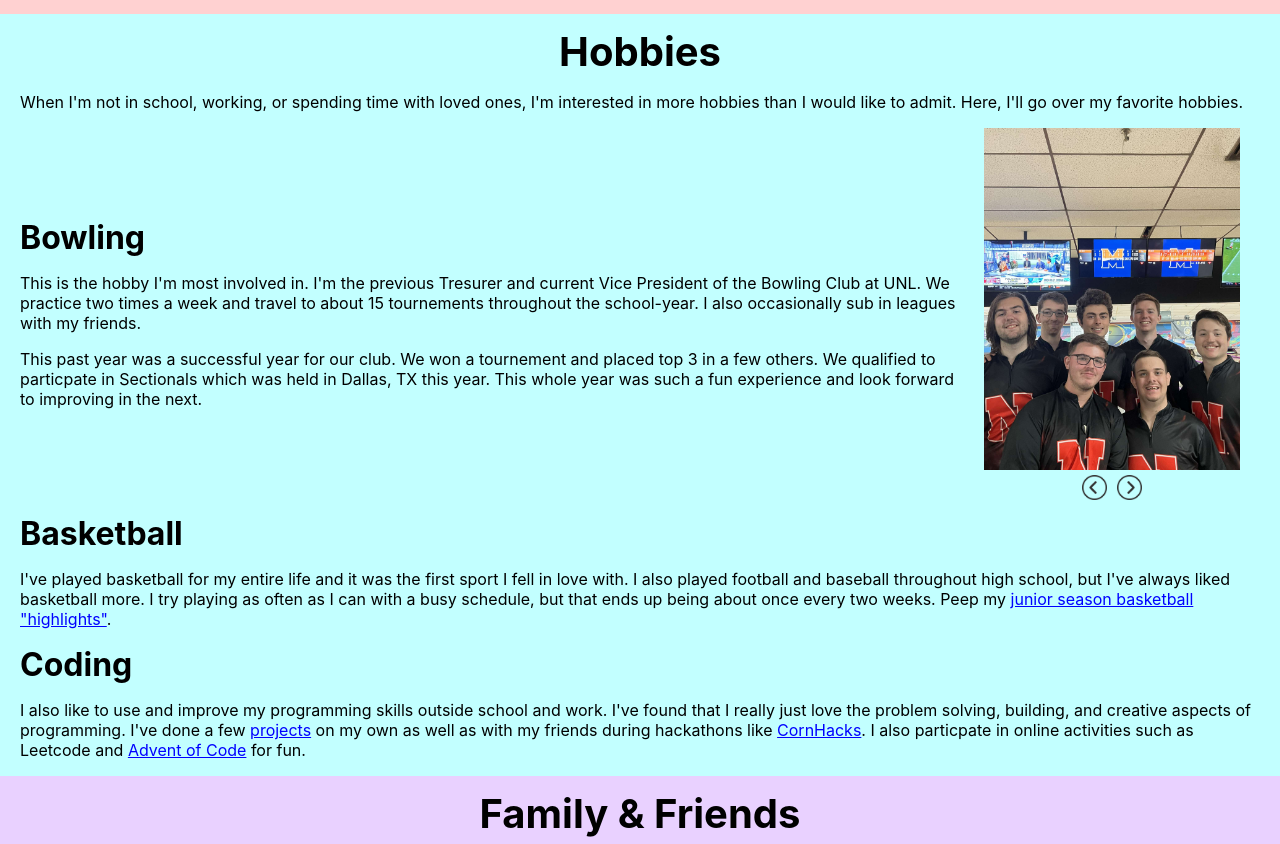
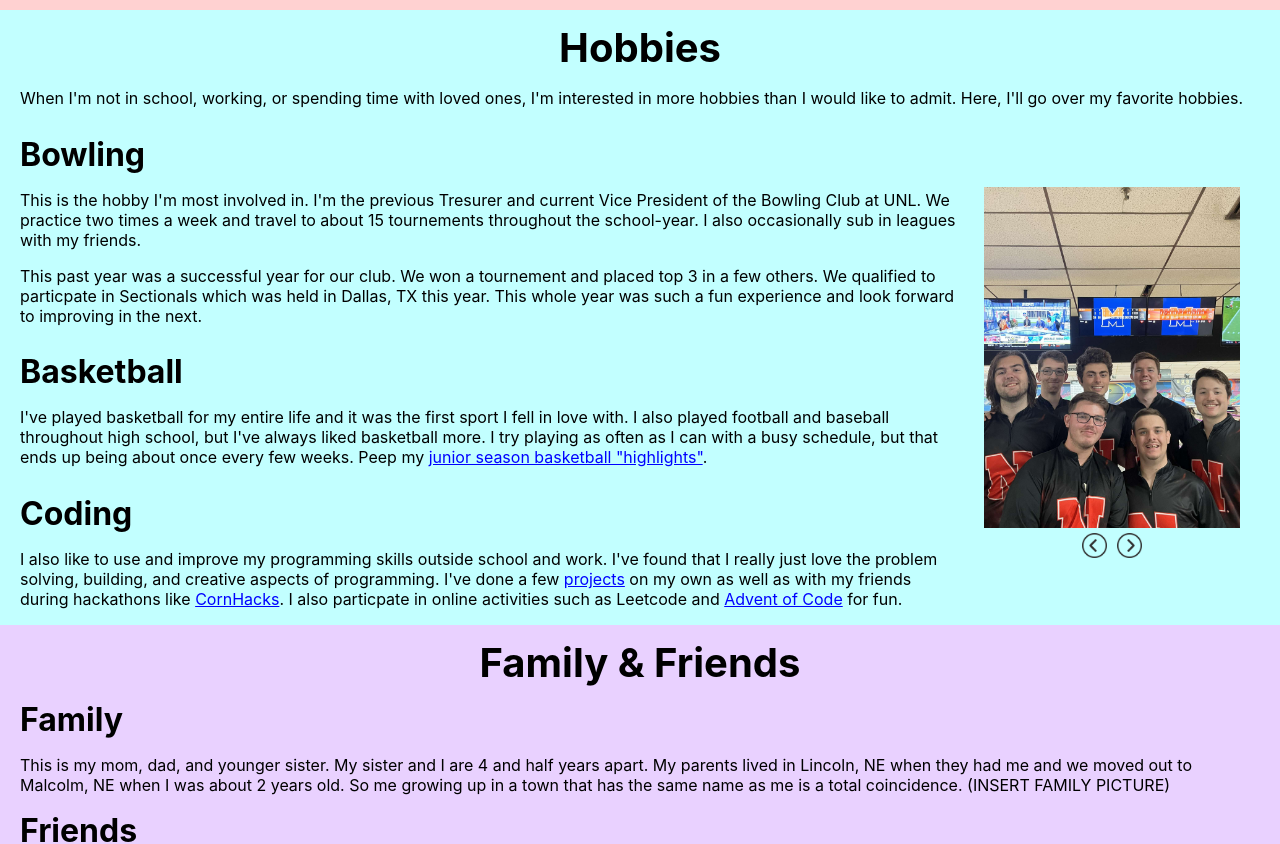
Before and after one commit to msaltzman5/my-website, a React (Create React App) app: page / in a window 1280 px wide. Shown: the part 1347-2191 px from the top of the page. Built offline with nearby package versions, Linux system fonts and the light colour scheme.

Commit message:
more image stuff :D

```diff
--- a/src/Components/Hobbies/Hobbies.css
+++ b/src/Components/Hobbies/Hobbies.css
@@ -6,6 +6,15 @@
 .hobbies-heading {
   font-size: 2.5em;
   text-align: center;
+}
+
+.hobbies-info {
+  display: flex;
+}
+
+.hobbies-info-left {
+  display: flex;
+  flex-direction: column;
 }
 
 .coding-content a {
@@ -29,4 +38,6 @@
 .right-content {
   flex-shrink: 0;
   margin: 0px 20px 0px 20px;
+  display: flex;
+  align-items: center;
 }
--- a/src/Components/Hobbies/Hobbies.js
+++ b/src/Components/Hobbies/Hobbies.js
@@ -15,6 +15,8 @@ function Hobbies() {
           When I'm not in school, working, or spending time with loved ones, I'm interested in more hobbies than I would like to admit.
           Here, I'll go over my favorite hobbies.
         </p>
+        <div className="hobbies-info">
+          <div className="hobbies-info-left">
             <div className="bowling-content">
               <div className="left-content">
                 <h1 className="bowling-heading">Bowling</h1>
@@ -27,16 +29,16 @@ function Hobbies() {
                   Sectionals which was held in Dallas, TX this year. This whole year was such a fun experience and look forward to improving in the next.
                 </p>
               </div>
-          <div className="right-content">
+              {/* <div className="right-content">
             <ImageCarousel images={getImagesFilePath()}/>
-          </div>
+          </div> */}
             </div>
             <div className="basketball-content">
               <h1 className="basketball-heading">Basketball</h1>
               <p>
                 I've played basketball for my entire life and it was the first sport I fell in love with. I also played football and baseball throughout
                 high school, but I've always liked basketball more. I try playing as often as I can with a busy schedule, but that ends up being about once
-            every two weeks. Peep my <a href="http://www.hudl.com/video/3/10453688/60026ec8d21ac70060c786b9" target="_blank" rel="noreferrer">junior season basketball "highlights"</a>.
+                every few weeks. Peep my <a href="http://www.hudl.com/video/3/10453688/60026ec8d21ac70060c786b9" target="_blank" rel="noreferrer">junior season basketball "highlights"</a>.
               </p>
             </div>
             <div className="coding-content">
@@ -49,6 +51,11 @@ function Hobbies() {
                 like <ScrollLink id="cornhacks-link" to="21-vision" smooth={true} duration={1000} offset={-75}>CornHacks</ScrollLink>. I also
                 particpate in online activities such as Leetcode and <a href="https://adventofcode.com/" target="_blank" rel="noreferrer">Advent of Code</a> for fun.
               </p>
+            </div>
+          </div>
+          <div className="right-content">
+            <ImageCarousel images={getImagesFilePath()} />
+          </div>
         </div>
       </div>
       {/* </Box> */}
--- a/src/Components/Home/Home.css
+++ b/src/Components/Home/Home.css
@@ -15,4 +15,6 @@
 .right-about-me {
     flex-shrink: 0; /* Prevents it from shrinking */
     margin-left: 20px; /* Adjust margin as needed */
+    display: flex; /* Use flexbox */
+    align-items: center; /* Center vertically */
 }
--- a/src/Components/ImageCarousel/ImageCarousel.css
+++ b/src/Components/ImageCarousel/ImageCarousel.css
@@ -9,14 +9,21 @@
   height: auto;
 }
 
+.carousel-image:hover {
+  cursor: pointer;
+  filter: brightness(85%);
+}
+
+.loading-text {
+  text-align: center;
+}
+
 .carousel-controls {
   margin-top: 5px;
 }
 
 .carousel-controls img {
   margin: 0 5px;
-  /* padding: 10px 20px; */
-  /* background-color: #007bff; */
   color: white;
   border: none;
   border-radius: 5px;
@@ -25,8 +32,6 @@
   width: 25px;
 }
 
-
-
 .carousel-controls img:hover {
   opacity: 0.4;
 }
--- a/src/Components/ImageCarousel/ImageCarousel.js
+++ b/src/Components/ImageCarousel/ImageCarousel.js
@@ -4,7 +4,6 @@ import React, { useState } from 'react';
 import PropTypes from 'prop-types';
 import leftarrow from '../../Data/Icons/left-arrow-circle.png';
 import rightarrow from '../../Data/Icons/right-arrow-circle.png';
-import loading from '../../Data/Icons/loading.gif';
 
 
 const ImageCarousel = ({ images }) => {
@@ -29,21 +28,30 @@ const ImageCarousel = ({ images }) => {
     setImageLoading(false); // Set loading state to false when image has loaded
   };
 
+  const getFileName = (filePath) => {
+    return filePath.split('/').pop()
+      .replace(/\.[a-f0-9]{8,}\..*/, '')
+      .replace(/([a-z])([A-Z])/g, '$1 $2')
+      .replace(/([0-9])([A-Z])/g, '$1 $2')
+      .replace(/([a-zA-Z])([0-9])/g, '$1 $2');
+  };
+
   return (
-    <div className="image-carousel logo">
+    <div className="image-carousel">
       {/* TODO: add loading image for seamless transfer */}
-      {/* {imageLoading && (
-        <div className="loading-spinner">
-          <img src={loading} alt='Loading spinner not loading lol'></img>
-        </div>
-      )} */}
+      {imageLoading && (
+        <p className='loading-text'>Loading...</p>
+      )}
+      <a href={images[currentIndex]} target="_blank" rel="noopener noreferrer">
         <img
           src={images[currentIndex]}
           alt={`Image ${currentIndex + 1}`}
+          title={getFileName(images[currentIndex])}
           onLoad={handleImageLoad}
-        style={{ display: imageLoading ? 'none' : 'block'}}
+          style={{ display: imageLoading ? 'none' : 'block' }}
           className="carousel-image"
         />
+      </a>
       <div className="carousel-controls">
         <img src={leftarrow} alt='not loading' onClick={previousImage} />
         <img src={rightarrow} alt='not loading' onClick={nextImage} />
```
Also changed, not shown: src/Data/Icons/loading2.gif (added), 1 other file (tests, documents, lock files or other folders). Lines whose indentation alone changed are shown as unchanged.
